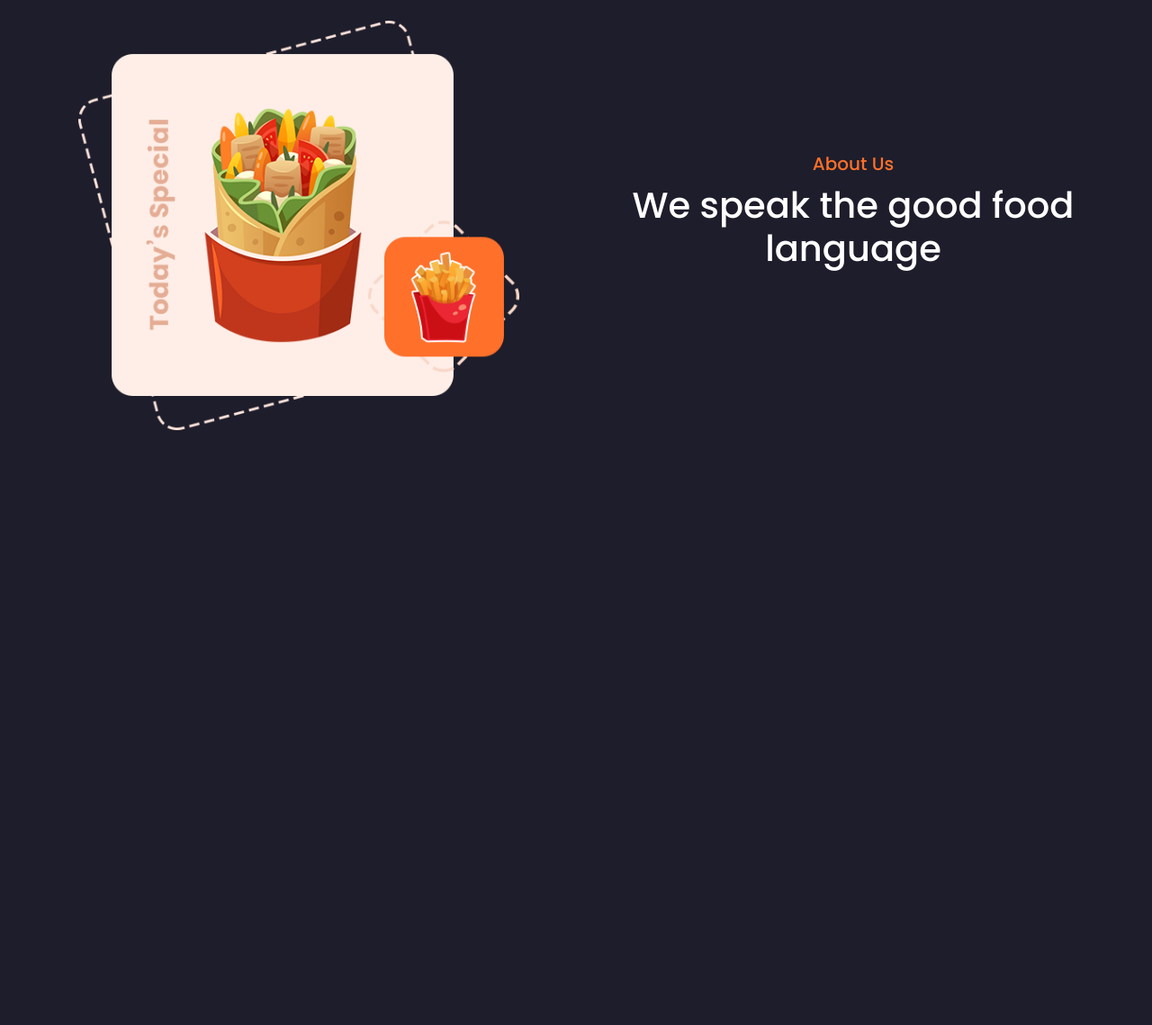
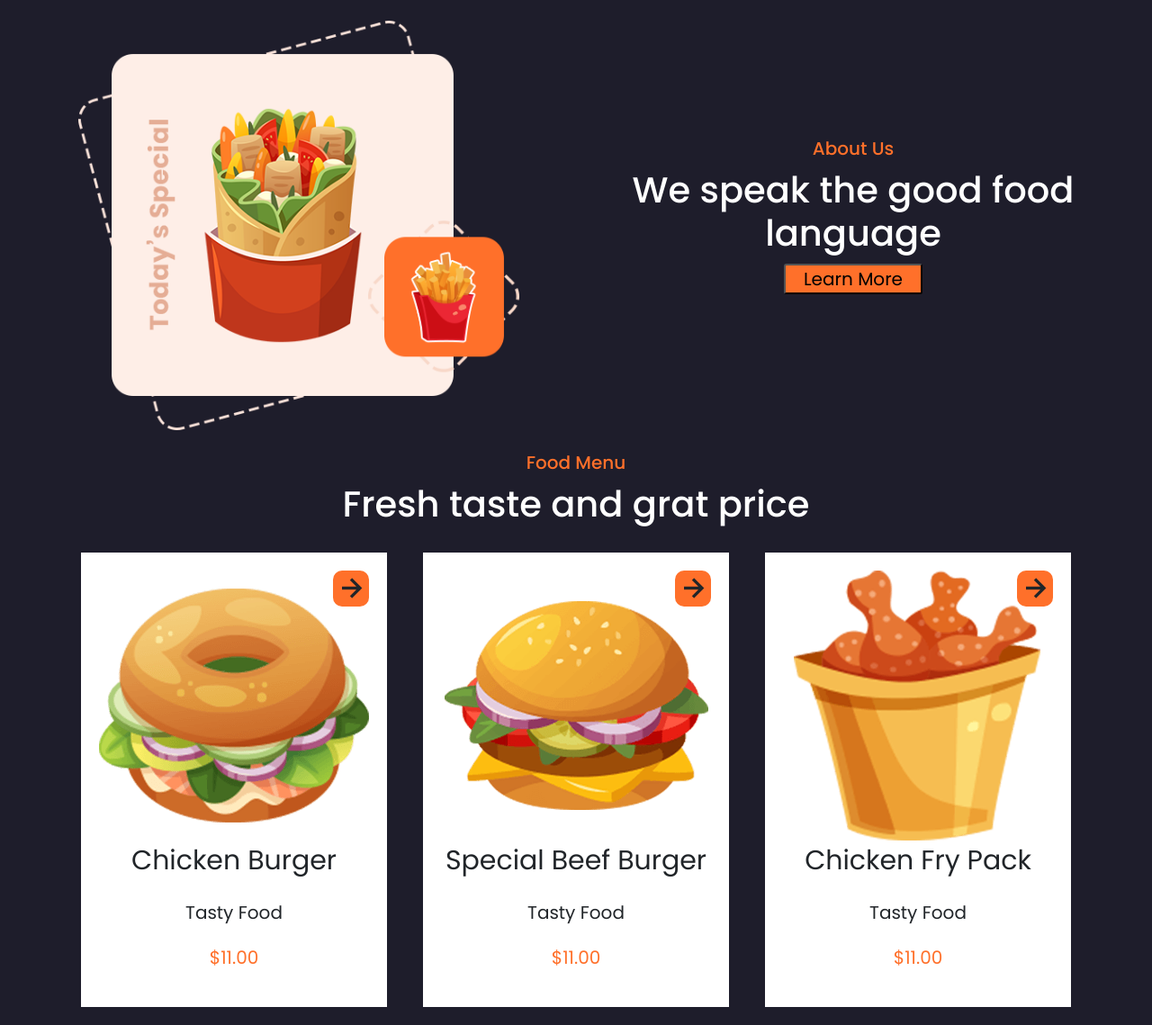
Before and after one commit to johanp0308/pagina-foods, a plain HTML site: page index.html in a window 1280 px wide. Shown: the part 649-1788 px from the top of the page at 90% size. Before the commit the page ends 1151 px from the top, so only its background shows below. Drawn offline with nearby package versions, Linux system fonts and the light colour scheme.

Commit message:
Primeras 3 secciones terminadas

```diff
--- a/index.html
+++ b/index.html
@@ -46,6 +46,7 @@
     </header>
 
     <main>
+
       <section id="inicio-section">
         <article class="center-texto">
           <h1 class="color-primary">Full WebSite</h1>
@@ -57,14 +58,58 @@
           <img src="./resources/images/home.png" alt="">
         </article>
       </section>
+
       <section id="about-us">
         <article class="center-texto">
           <h6 class="color-primary">About Us</h6>
           <h2 class="color-text-wh">We speak the good food language</h2>
+          <button class="button">Learn More</button>
         </article>
         <article>
           <img src="./resources/images/about.png" alt="">
         </article>
+      </section>
+
+      <section id="food-menu">
+        <article class="center-texto">
+          <h6 class="color-primary">Food Menu</h6>
+          <h2 class="color-text-wh">Fresh taste and grat price</h2>
+        </article>
+
+        <article class="menu-items center-texto">
+
+          <div class="conten-food">
+            <div class="img-bton">
+              <i class='bx bx-right-arrow-alt buton-food'></i>
+              <img src="./resources/images/food1.png" alt="">
+            </div>
+            <p class="title-food">Chicken Burger</p>
+            <p class="type-food">Tasty Food</p>
+            <p class="precio color-primary">$11.00</p>
+          </div>
+
+          <div class="conten-food">
+            <div class="img-bton">
+              <i class='bx bx-right-arrow-alt buton-food'></i>
+              <img src="./resources/images/food2.png" alt="">
+            </div>
+            <p class="title-food">Special Beef Burger</p>
+            <p class="type-food">Tasty Food</p>
+            <p class="precio color-primary">$11.00</p>
+          </div>
+
+          <div class="conten-food">
+            <div class="img-bton">
+              <i class='bx bx-right-arrow-alt buton-food'></i>
+              <img src="./resources/images/food3.png" alt="">
+            </div>
+            <p class="title-food">Chicken Fry Pack</p>
+            <p class="type-food">Tasty Food</p>
+            <p class="precio color-primary">$11.00</p>
+          </div>
+
+        </article>
+
       </section>
     </main>
 
```
